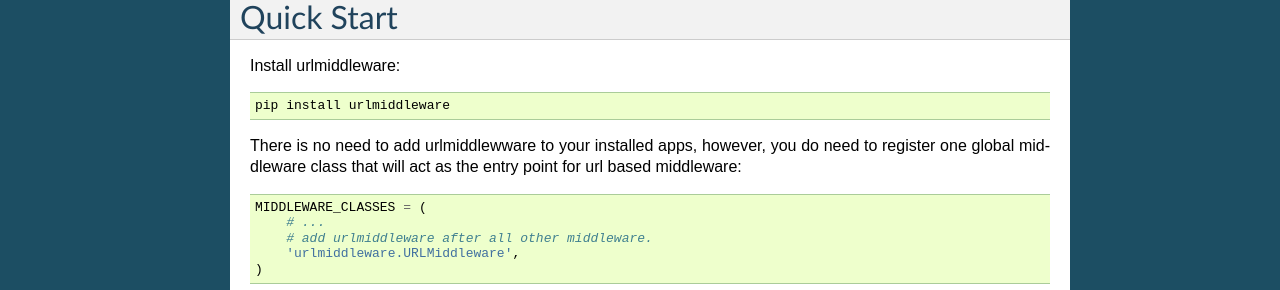
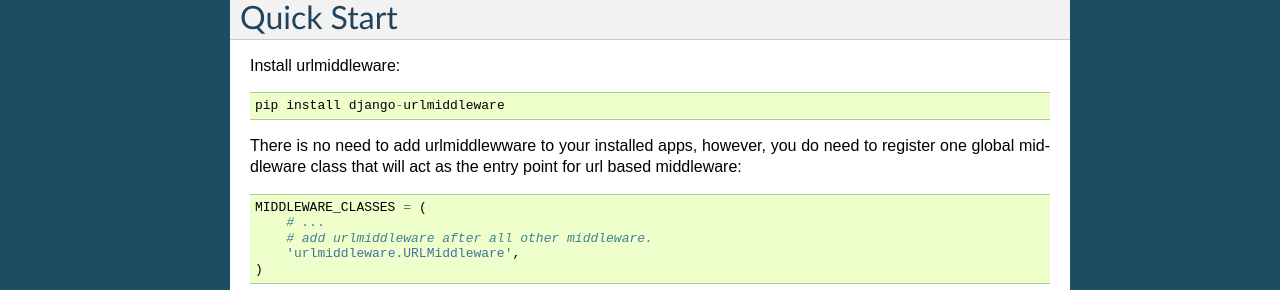
Before and after one commit to d0ugal/django-urlmiddleware, a Sphinx documentation site: the page built from docs/index.rst, in a window 1280 px wide. Shown: the part 338-628 px from the top of the page. Built offline with Sphinx 7.4.7, drawn with Linux system fonts in a browser that asks for light colours.

Commit message:
Corrected the pypi name

```diff
--- a/docs/index.rst
+++ b/docs/index.rst
@@ -23,7 +23,7 @@
 
 Install urlmiddleware::
 
-    pip install urlmiddleware
+    pip install django-urlmiddleware
 
 There is no need to add urlmiddlewware to your installed apps, however, you do
 need to register one global middleware class that will act as the entry point
--- a/setup.py
+++ b/setup.py
@@ -103,7 +103,7 @@
 
 
 setup(
-    name="urlmiddleware",
+    name="django-urlmiddleware",
     version=":versiontools:urlmiddleware:",
     url='http://urlmiddleware.readthedocs.org/',
     license='MIT',
```
